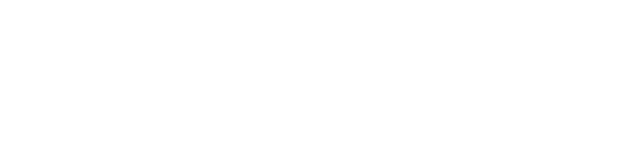
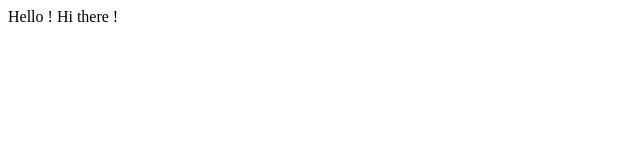
Before and after one commit to 137alpha/blog, a plain HTML site: page html/dspa.html in a window 1280 px wide. Shown: the whole page, without its empty margins (0-640 px from the left). Drawn offline with Linux system fonts and the light colour scheme.

Commit message:
testagain

```diff
--- a/html/dspa.html
+++ b/html/dspa.html
@@ -4,5 +4,7 @@
 		<title>DSPA</title>
 	</head>
 	<body>
+		Hello !
+		Hi there !
 	</body>
 </html>
```
